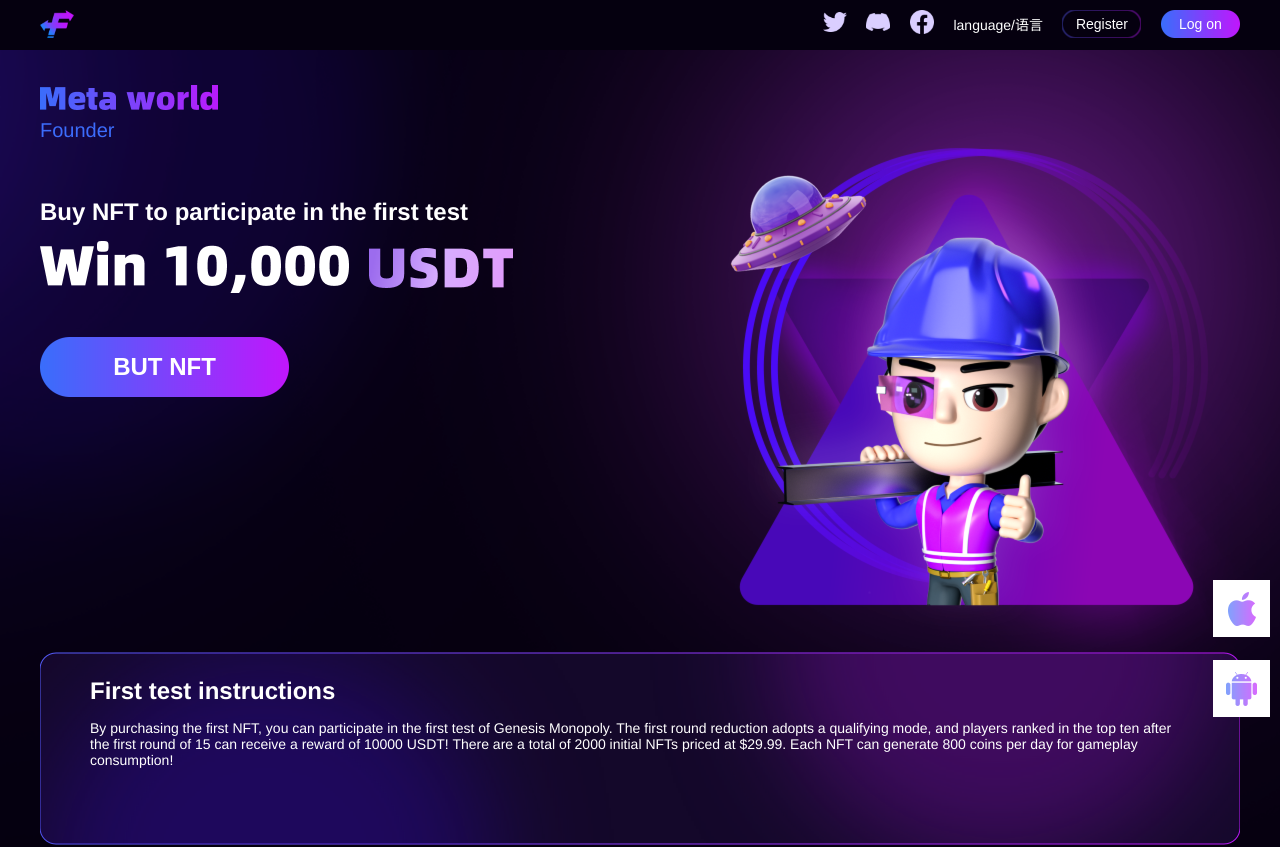
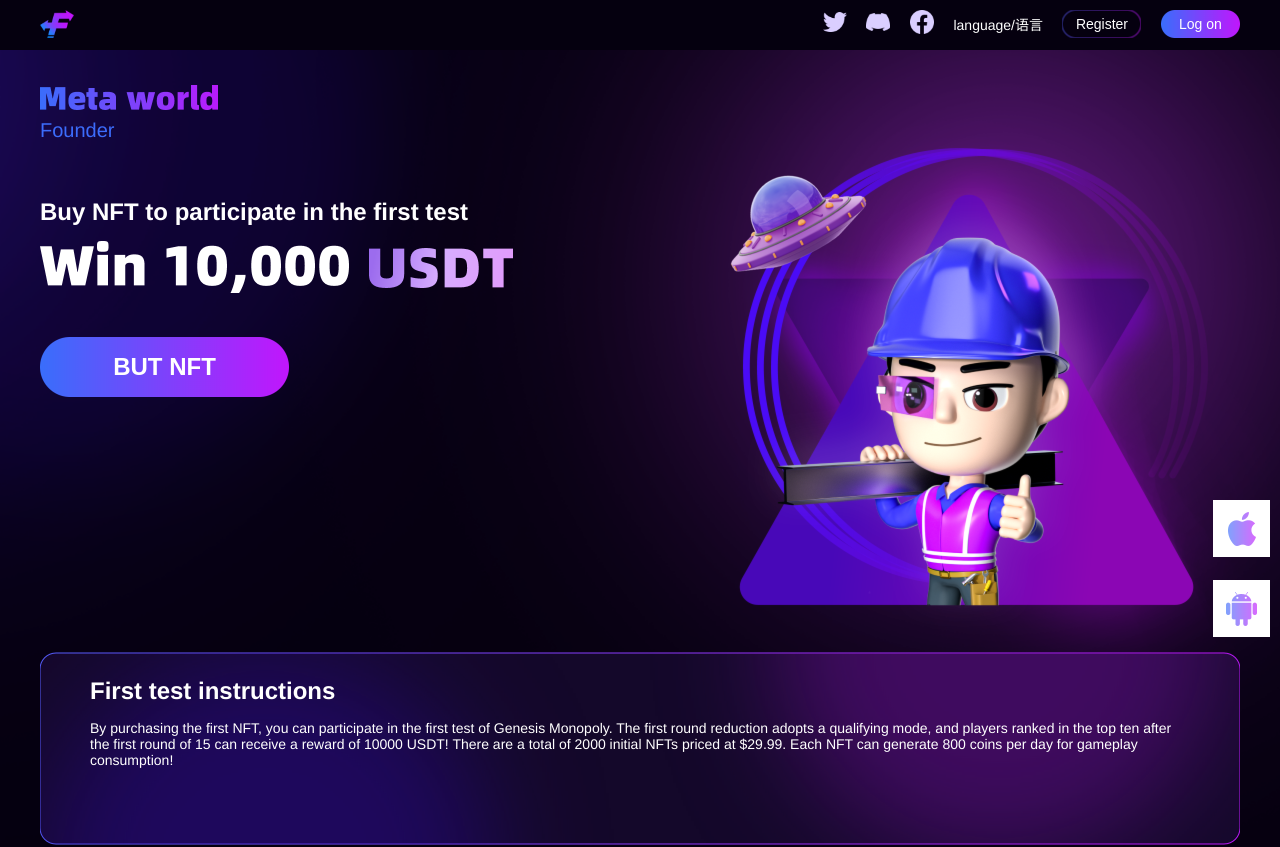
Before and after one commit to WayThought/metaWrold, a Vue app: page /pcregister in a window 1280 px wide. Shown: the top 847 px of the page. Built offline with nearby package versions, Linux system fonts and the light colour scheme.

Commit message:
样式修改

```diff
--- a/src/pages/home/PcHomePage.vue
+++ b/src/pages/home/PcHomePage.vue
@@ -452,12 +452,12 @@ export default {
 }
 
 .download_ios {
-    top: 580px;
+    top: 500px;
     background-image: url(../../assets/icon_download_ios.png);
 }
 
 .download_android {
-    top: 660px;
+    top: 580px;
     background-image: url(../../assets/icon_download_android.png);
 }
 </style>
```
Also changed, not shown: 1 other file (tests, documents, lock files or other folders).
